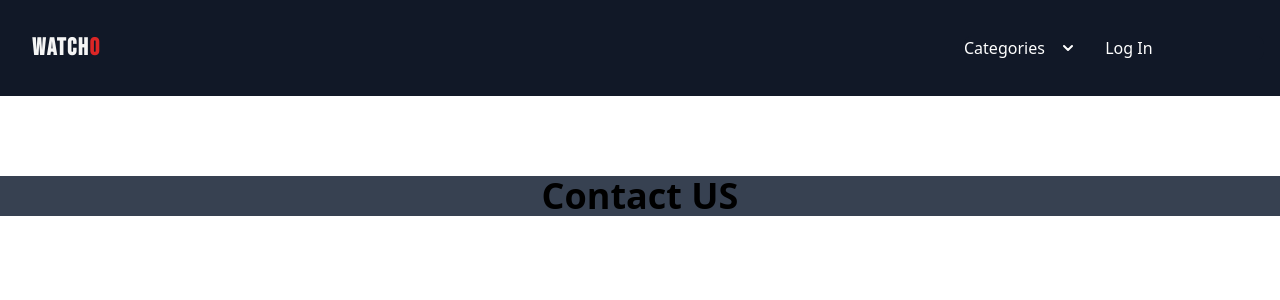
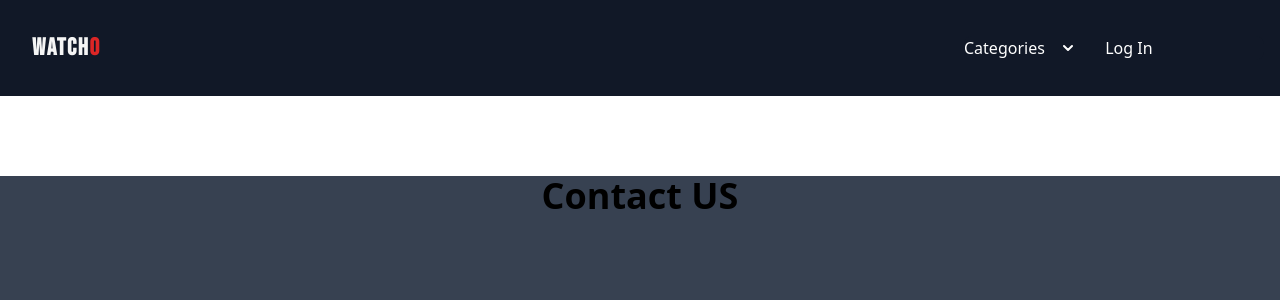
Before and after one commit to PrakashSinghRawat-git/movie-temp-project, a Next.js app: page /contact in a window 1280 px wide. Shown: the top 300 px of the page. Built offline with nearby package versions, Linux system fonts and the light colour scheme.

Commit message:
fixed bg3

```diff
--- a/pages/_app.js
+++ b/pages/_app.js
@@ -4,7 +4,7 @@ import "../styles/globals.css";
 function MyApp({ Component, pageProps }) {
     return (
         <Layout>
-            <div className="bg-gray-700">
+            <div className="bg-gray-700 min-w-scren min-h-screen">
                 <Component {...pageProps} />
             </div>
         </Layout>
--- a/pages/movie/[id]/index.js
+++ b/pages/movie/[id]/index.js
@@ -16,14 +16,14 @@ const Movie = ({ movie }) => {
                     alt={movie.title}
                 />
                 <h1 className="font-bold text-xl my-2">{movie.title}</h1>
-                <p className="text-gray-600 text-sm mt-4">{movie.overview}</p>
-                <p className="mt-5 text-gray-600 text-sm">
+                <p className="text-gray-200 text-sm mt-4">{movie.overview}</p>
+                <p className="mt-5 text-gray-200 text-sm">
                     Genres:{" "}
                     <span className="font-bold">
                         {movie.genres.map((genre) => genre.name).join(", ")}
                     </span>
                 </p>
-                <p className="text-gray-600 text-sm">
+                <p className="text-gray-200 text-sm">
                     Release Date:{" "}
                     <span className="font-bold">{movie.release_date}</span>
                 </p>
```
